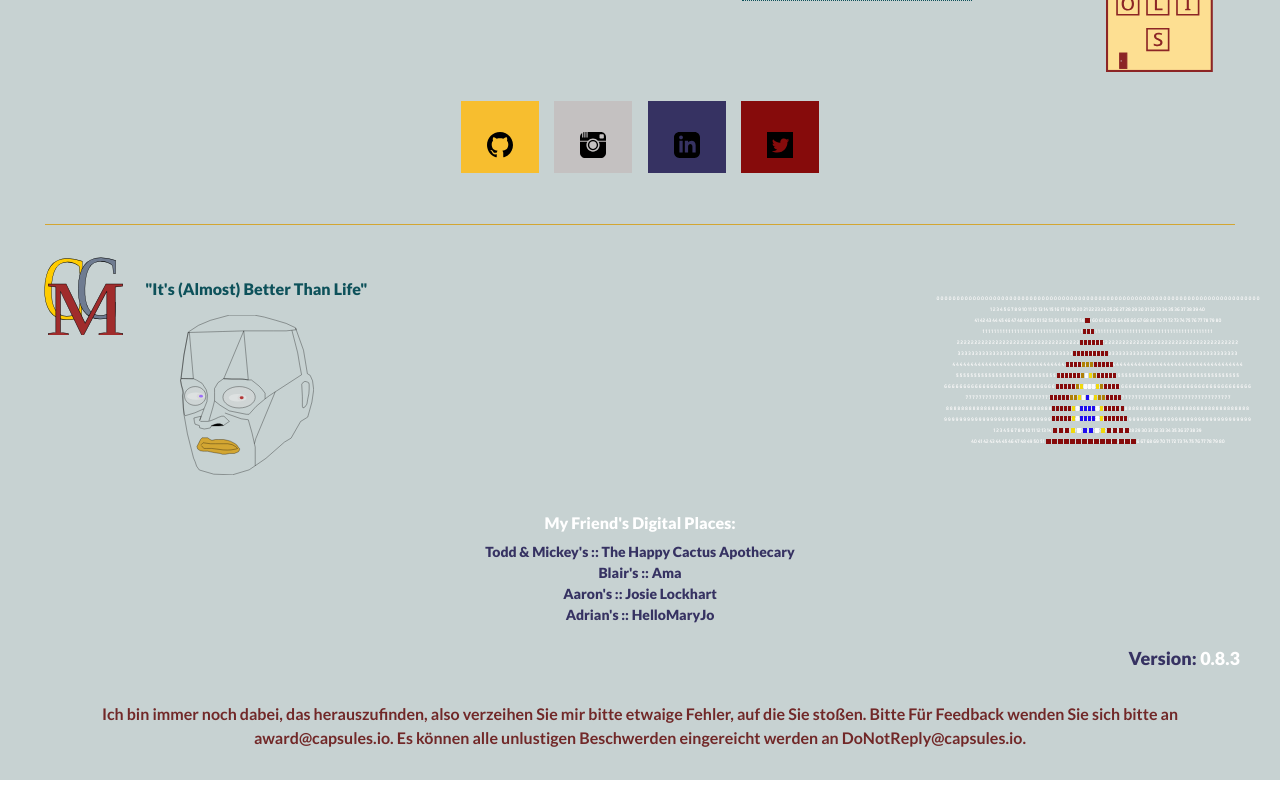
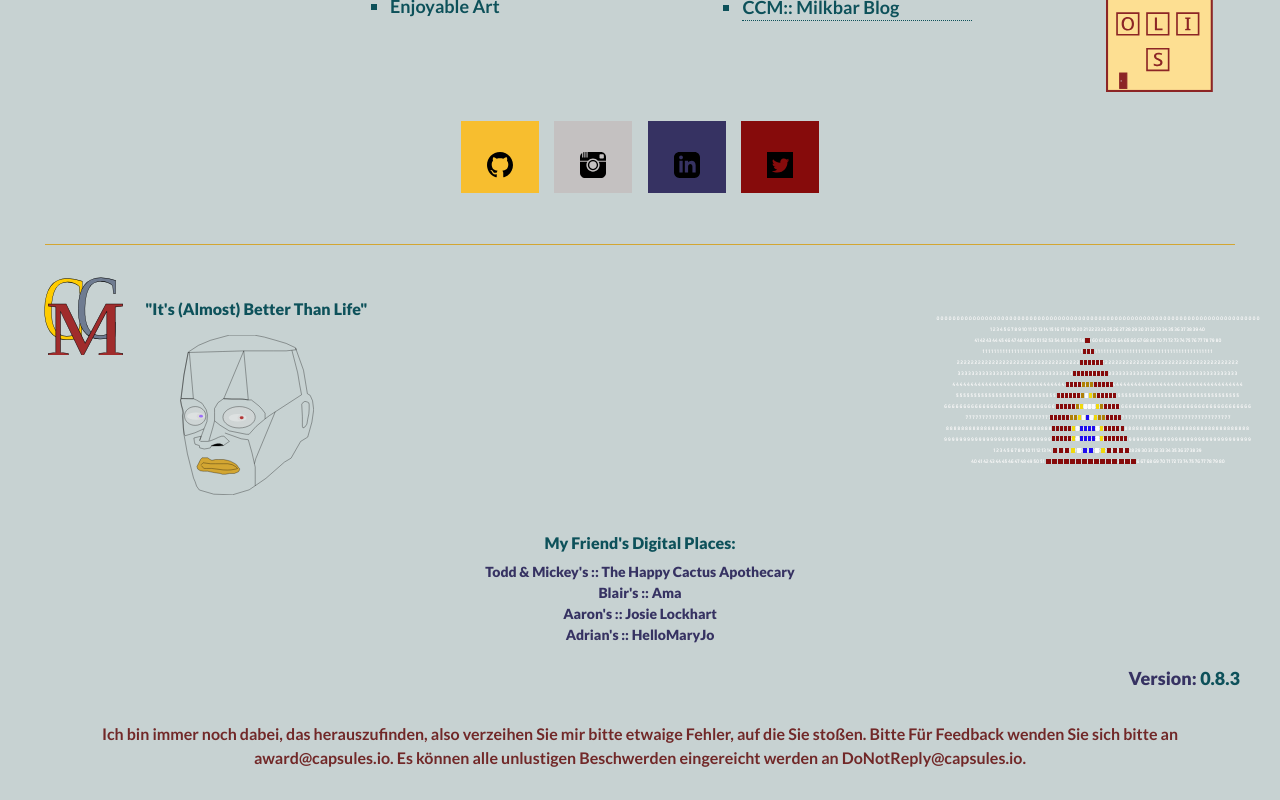
Before and after one commit to Unearthlyglow/CCM_Website, a SvelteKit app: page / in a window 1280 px wide. Shown: the part 2223-3023 px from the top of the page. Built offline with nearby package versions, Linux system fonts and the light colour scheme.

Commit message:
footer colors adjusted

```diff
--- a/src/routes/+layout.svelte
+++ b/src/routes/+layout.svelte
@@ -295,7 +295,7 @@
 
 	.footer {
 		background-color: rgb(199, 210, 210);
-		padding-top: 3rem;
+		padding-top: 4rem;
 	}
 
 	.footer--above {
@@ -330,7 +330,7 @@
 		margin: 0.3rem;
 		font-size: 0.8rem;
 		font-weight: 900;
-		color: hsl(0, 0%, 100%);
+		color: rgb(13, 81, 90);
 	}
 
 	.below--footer {
@@ -428,7 +428,7 @@
 	}
 
 	.footer--version > span {
-		color: rgb(255, 255, 255);
+		color: rgb(13, 81, 90);
 	}
 
 	.CCM-letters {
```
